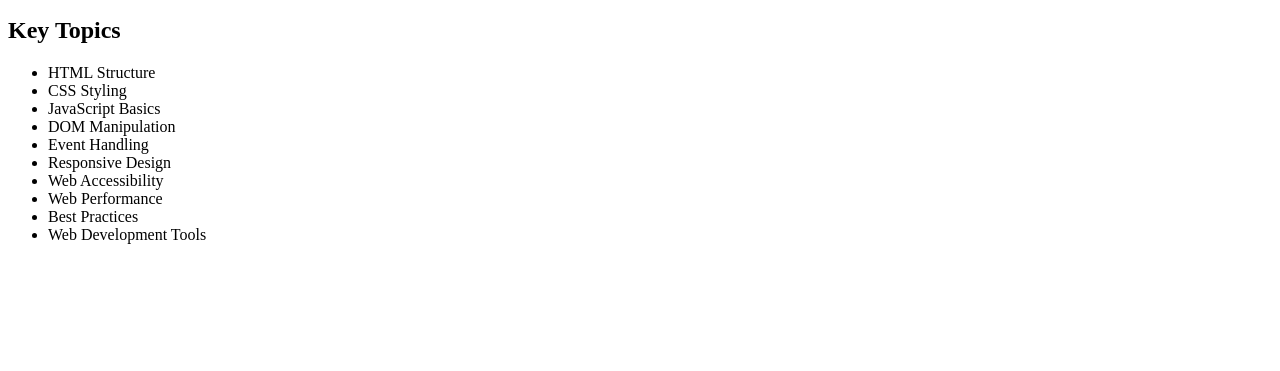
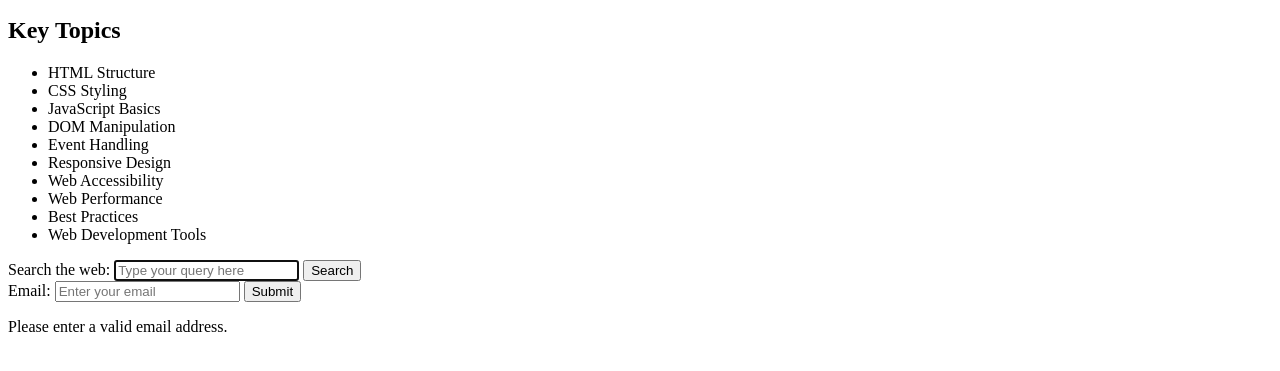
Before and after one commit to era-emuha/harvardx-cs50-course, a plain HTML site: page week_8_html_css_javascript/index.html in a window 1280 px wide. Shown: the part 119-490 px from the top of the page. Drawn offline with Linux system fonts and the light colour scheme.

Commit message:
Remove unnecessary paragraph tags and reorganize forms in index.html for improved structure

```diff
--- a/week_8_html_css_javascript/index.html
+++ b/week_8_html_css_javascript/index.html
@@ -18,7 +18,6 @@
     <h2>
         Key Topics
     </h2>
-    <p>
     <ul>
         <li>HTML Structure</li>
         <li>CSS Styling</li>
@@ -31,7 +30,18 @@
         <li>Best Practices</li>
         <li>Web Development Tools</li>
     </ul>
-    </p>
+    <form action="https://www.google.com/search" method="get">
+        <label for="search">Search the web:</label>
+        <input type="text" id="search" autofocus name="q" placeholder="Type your query here">
+        <button type="submit">Search</button>
+    </form>
+    <!-- Form with pattern matching -->
+     <form action="">
+        <label for="email">Email:</label>
+        <input type="email" id="email" name="email" placeholder="Enter your email" required pattern="[a-z0-9._%+-]+@[a-z0-9.-]+\.[a-z]{2,}$">
+        <button type="submit">Submit</button>
+        <p class="hint">Please enter a valid email address.</p>
+     </form>
 </body>
 
 </html>
```
